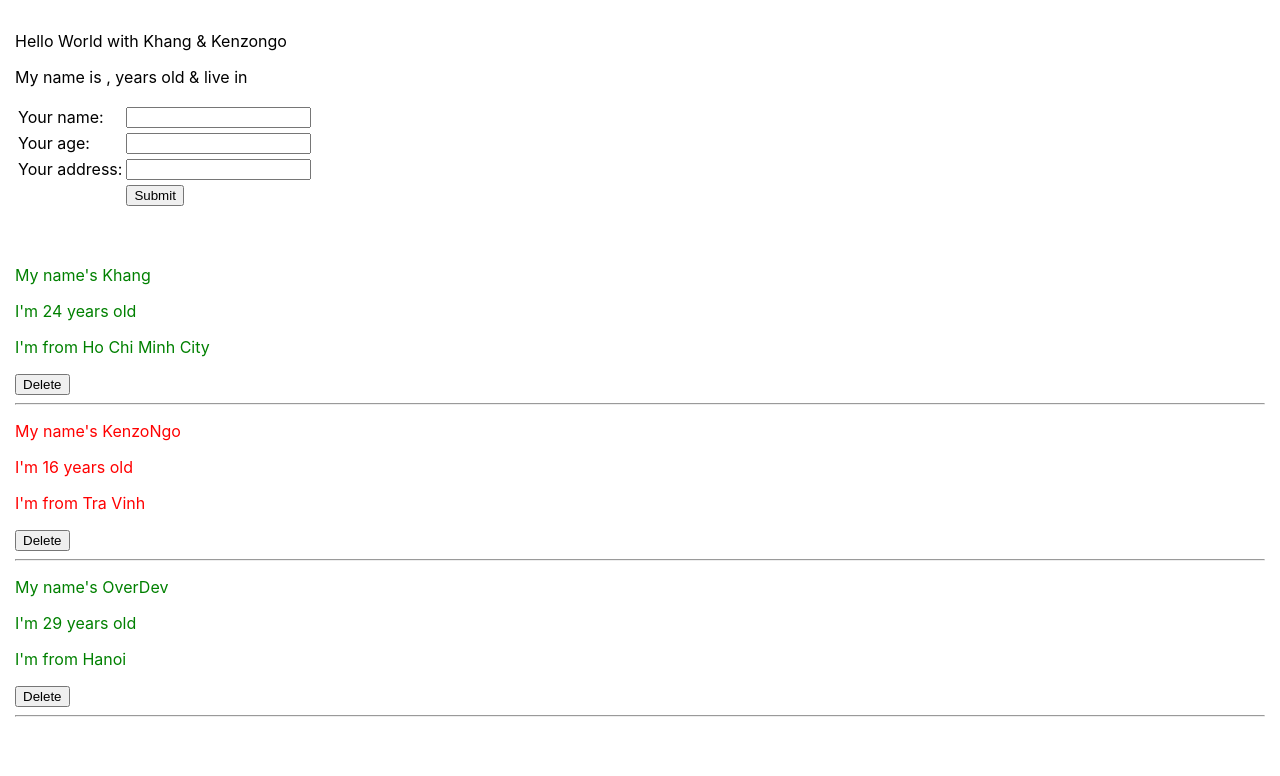
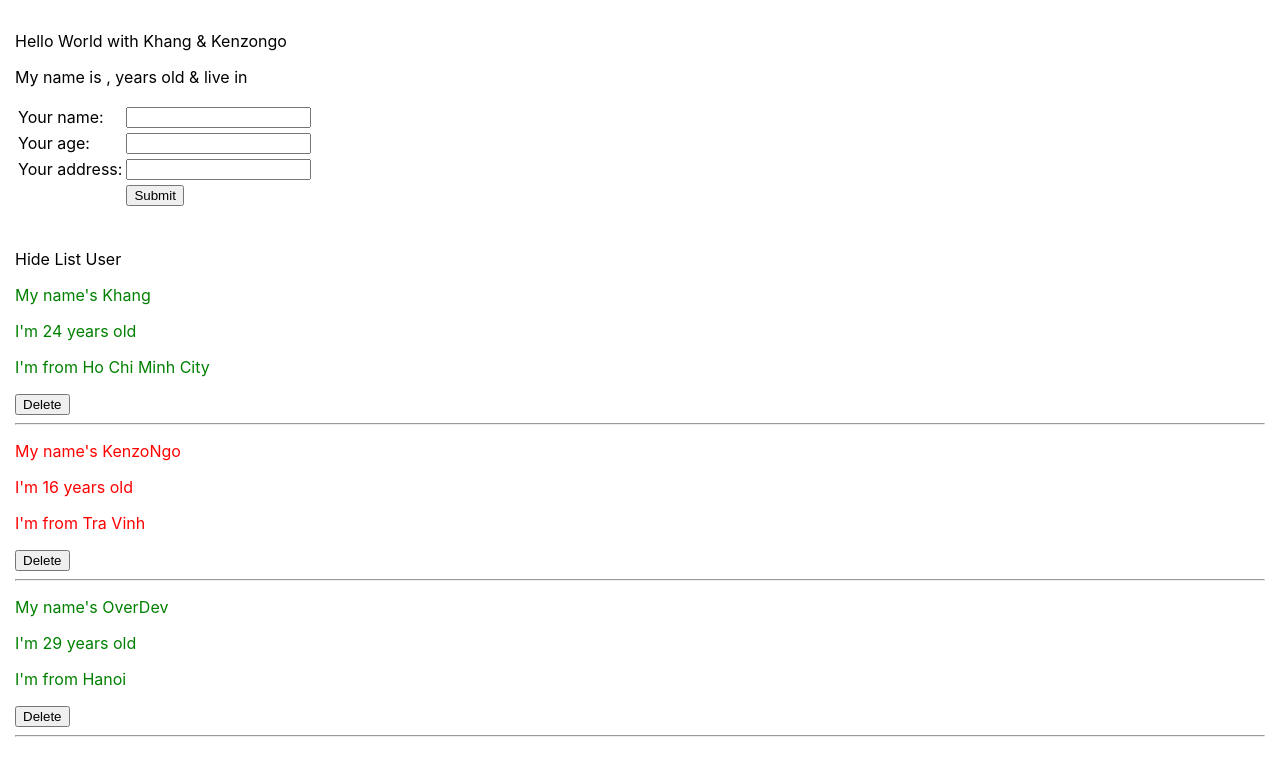
Before and after one commit to kenzongo/learning-reactjs, a React (Create React App) app: page / in a window 1280 px wide. Shown: the top 776 px of the page. Built offline with nearby package versions, Linux system fonts and the light colour scheme.

Commit message:
video 35

```diff
--- a/src/components/DisplayInfo.js
+++ b/src/components/DisplayInfo.js
@@ -1,3 +1,4 @@
+import { useState } from 'react'
 import './DisplayInfo.scss'
 // import logo from '../logo.svg'
 // class DisplayInfo extends React.Component {
@@ -82,9 +83,18 @@ import './DisplayInfo.scss'
 // }
 const DisplayInfo = (props) => {
     const { listUser } = props
+    const [isShowListUser, setShowHide] = useState(true)
+    const handleShowHide = () => {
+        setShowHide(!isShowListUser)
+    }
     return (
         <div className="display-info-containers">
-            {true &&
+            <div>
+                <span onClick={handleShowHide}>
+                    {isShowListUser ? "Hide" : "Show"} List User
+                </span>
+            </div>
+            {isShowListUser &&
                 <div>
                     {listUser.map((user) => {
                         return (
```
